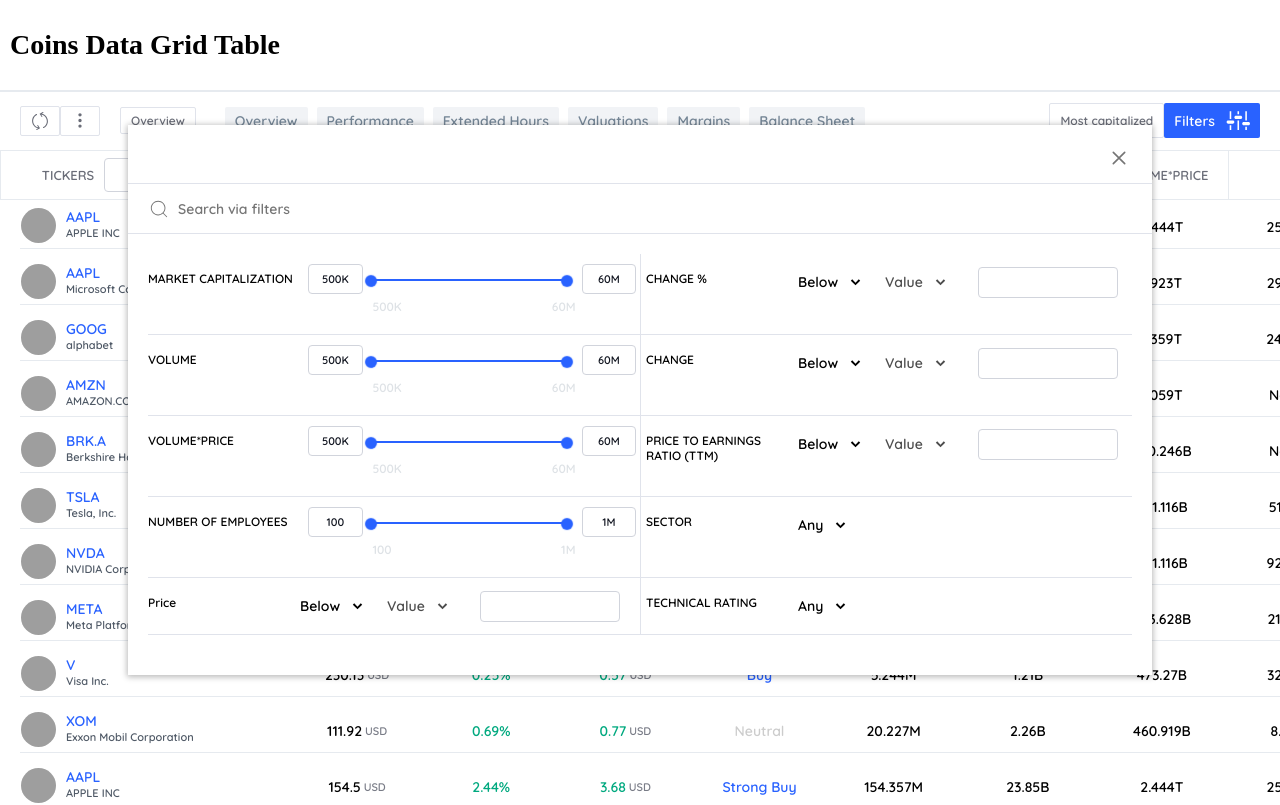
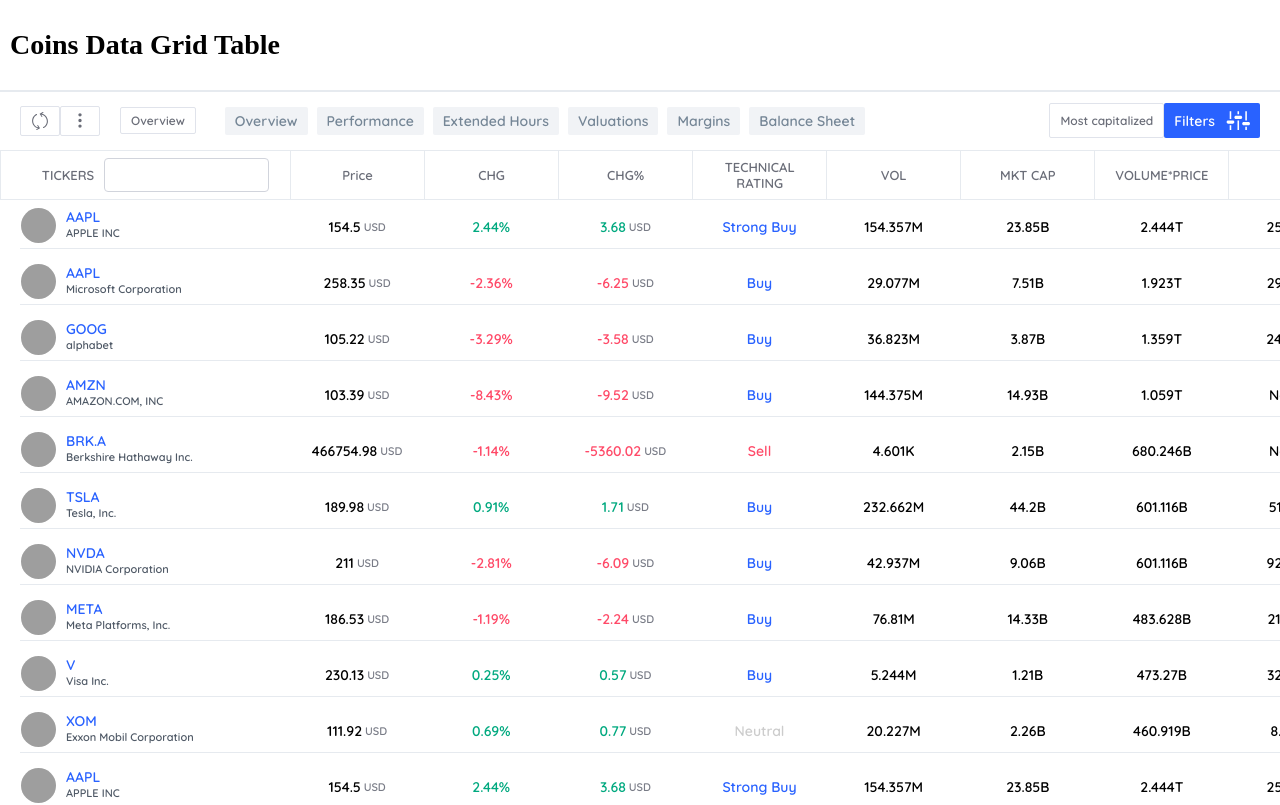
Before and after one commit to mahdi1297/trading-view-table, a React (Vite) app: page / in a window 1280 px wide. Shown: the top 805 px of the page. Built offline with nearby package versions, Linux system fonts and the light colour scheme; grey boxes are pictures that could not be loaded.

Commit message:
toolbar filter implemented

```diff
--- a/src/assets/styles/components/_toolbar-filter.scss
+++ b/src/assets/styles/components/_toolbar-filter.scss
@@ -119,6 +119,10 @@
                     margin-left: 10px;
                 }
             }
+
+            p {
+                margin-left: 2px !important;
+            }
         }
 
         .body-filter-items {
@@ -142,15 +146,14 @@
 
         @media (min-width: 750px) {
             border-left: 1px solid #e0e3eb;
+            padding-left: 5px;
         }
 
-        padding-left: 5px;
+
 
     }
 
-    p {
-        margin-left: 2px !important;
-    }
+
 }
 
 .toolbar-filter::-webkit-scrollbar {
--- a/src/components/toolbar/index.tsx
+++ b/src/components/toolbar/index.tsx
@@ -7,7 +7,7 @@
 
 
 const ToolbarComponent = () => {
-    const [showFilterModal, setShowFilterModal] = useState(true);
+    const [showFilterModal, setShowFilterModal] = useState(false);
 
 
     const showFilterModalHandler = () => {
```
